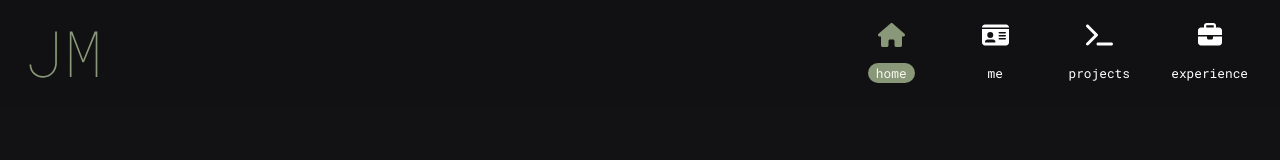
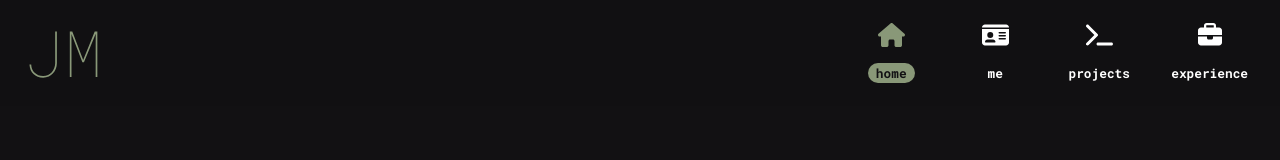
Before and after one commit to 10jmellott/10jmellott.github.io, a Vue app: page /#/ in a window 1280 px wide. Shown: the top 160 px of the page. Built offline with nearby package versions, Linux system fonts and the light colour scheme.

Commit message:
Minor accessibility updates

```diff
--- a/src/components/Header.vue
+++ b/src/components/Header.vue
@@ -1,6 +1,9 @@
 <template>
 	<header class="glass">
-		<router-link to="/">
+		<router-link
+			to="/"
+			aria-label="Home"
+		>
 			<Logo />
 		</router-link>
 		<nav>
--- a/src/components/core/NavigationButton.vue
+++ b/src/components/core/NavigationButton.vue
@@ -28,7 +28,6 @@
 		justify-content: center;
 		gap: 16px;
 		font-size: 1.5rem;
-		transition: color var(--transition);
 		color: white;
 		font-weight: normal;
 		min-width: 80px;
@@ -37,6 +36,7 @@
 			font-size: 0.8rem;
 			text-transform: lowercase;
 			padding: 4px 8px;
+			font-weight: bold;
 		}
 
 		&.selected {
@@ -44,10 +44,9 @@
 
 			p {
 				background-color: var(--accent);
-				color: var(--foreground);
+				color: var(--background);
 				border-radius: 16px;
 				padding: 4px 8px;
-				transition: background-color var(--transition);
 			}
 
 			&:hover {
```
